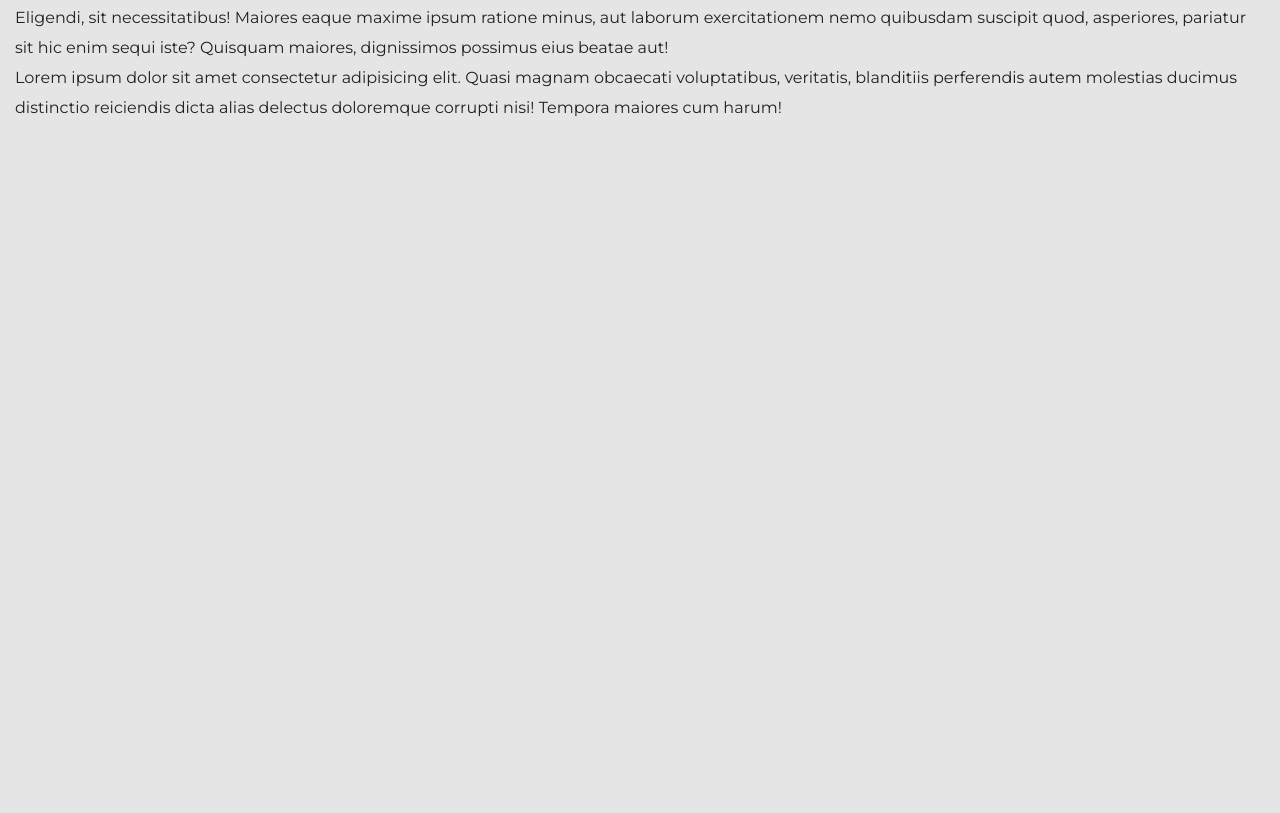
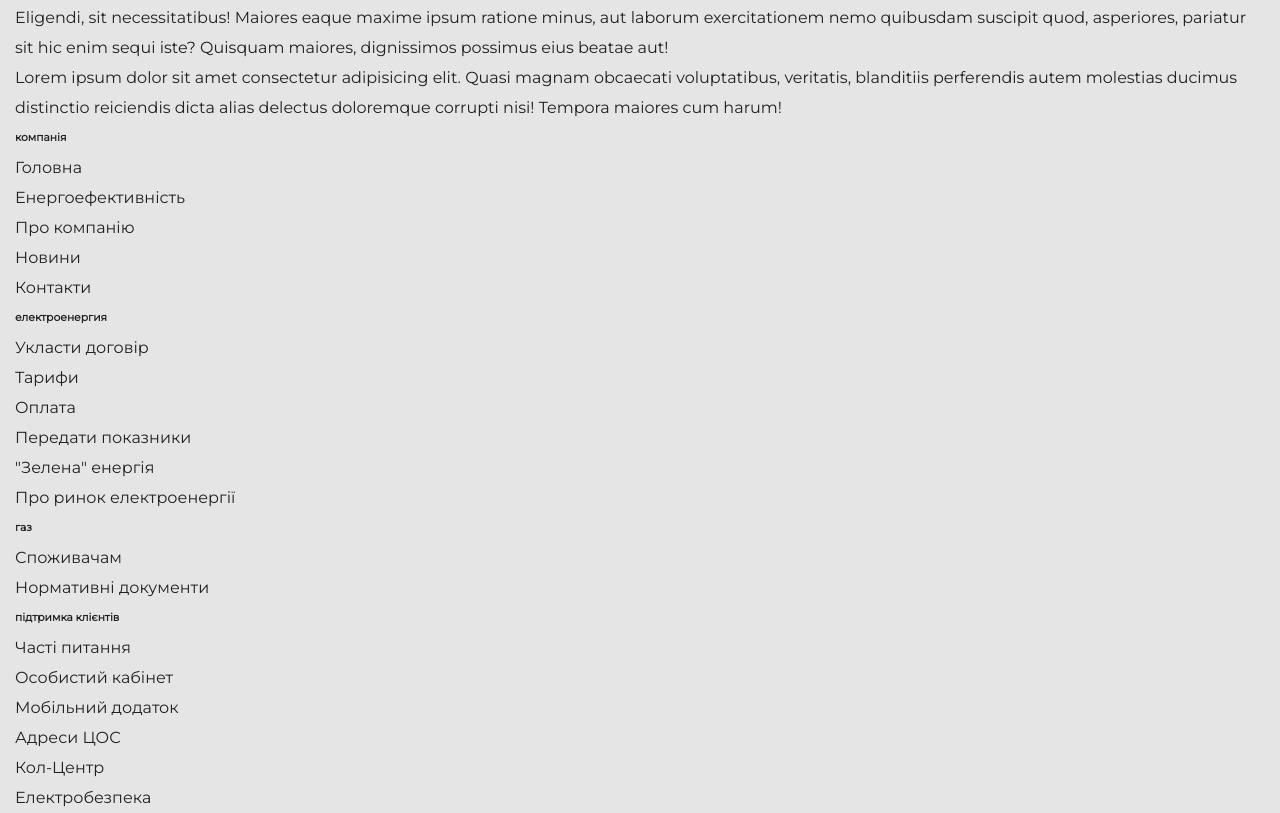
Before and after one commit to SalyginVS/energysupply-net, a website: page app/index.html in a window 1280 px wide. Shown: the part 537-1350 px from the top of the page. Before the commit the page ends 800 px from the top, so only its background shows below. Drawn offline with nearby package versions, Linux system fonts and the light colour scheme; files that its build step writes are made by us from their sources.

Commit message:
added footer-top__items

```diff
--- a/app/index.html
+++ b/app/index.html
@@ -140,26 +140,53 @@
       <div class="container">
         <div class="footer-top">
           <div class="foter-top__wrep">
-            <div class="footer-top__contacts"></div>
+            <div class="footer-top__contacts">
+
+
+            </div>
             <div class="footer-top__nav">
               <div class="footer-top__items">
-                <h6 class="footer-top__title"></h6>
-                <ul class="footer-top__list"></ul>
+                <h6 class="footer-top__title">компанія</h6>
+                <ul class="footer-top__list">
+                  <li class="footer-top__item"><a href="" class="foter-tip__link">Головна</a></li>
+                  <li class="footer-top__item"><a href="" class="foter-tip__link">Енергоефективність</a></li>
+                  <li class="footer-top__item"><a href="" class="foter-tip__link">Про компанію</a></li>
+                  <li class="footer-top__item"><a href="" class="foter-tip__link">Новини</a></li>
+                  <li class="footer-top__item"><a href="" class="foter-tip__link">Контакти</a></li>
+                </ul>
               </div>
               <div class="footer-top__items">
-                <h6 class="footer-top__title"></h6>
-                <ul class="footer-top__list"></ul>
+                <h6 class="footer-top__title">електроенергия</h6>
+                <ul class="footer-top__list">
+                  <li class="footer-top__item"><a href="" class="foter-tip__link">Укласти договір</a></li>
+                  <li class="footer-top__item"><a href="" class="foter-tip__link">Тарифи</a></li>
+                  <li class="footer-top__item"><a href="" class="foter-tip__link">Оплата</a></li>
+                  <li class="footer-top__item"><a href="" class="foter-tip__link">Передати показники</a></li>
+                  <li class="footer-top__item"><a href="" class="foter-tip__link">"Зелена" енергія</a></li>
+                  <li class="footer-top__item"><a href="" class="foter-tip__link">Про ринок електроенергії</a></li>
+                </ul>
               </div>
               <div class="footer-top__items">
-                <h6 class="footer-top__title"></h6>
-                <ul class="footer-top__list"></ul>
+                <h6 class="footer-top__title">газ</h6>
+                <ul class="footer-top__list">
+                  <li class="footer-top__item"><a href="" class="foter-tip__link">Споживачам</a></li>
+                  <li class="footer-top__item"><a href="" class="foter-tip__link">Нормативні документи</a></li>
+                </ul>
               </div>
               <div class="footer-top__items">
-                <h6 class="footer-top__title"></h6>
-                <ul class="footer-top__list"></ul>
+                <h6 class="footer-top__title">підтримка клієнтів</h6>
+                <ul class="footer-top__list">
+                  <li class="footer-top__item"><a href="" class="foter-tip__link">Часті питання</a></li>
+                  <li class="footer-top__item"><a href="" class="foter-tip__link">Особистий кабінет</a></li>
+                  <li class="footer-top__item"><a href="" class="foter-tip__link">Мобільний додаток</a></li>
+                  <li class="footer-top__item"><a href="" class="foter-tip__link">Адреси ЦОС</a></li>
+                  <li class="footer-top__item"><a href="" class="foter-tip__link">Кол-Центр</a></li>
+                  <li class="footer-top__item"><a href="" class="foter-tip__link">Електробезпека</a></li>
+                </ul>
               </div>
             </div>
           </div>
+          <a class="footer-top__link" href="#"></a>
         </div>
       </div>
     </footer>
```
